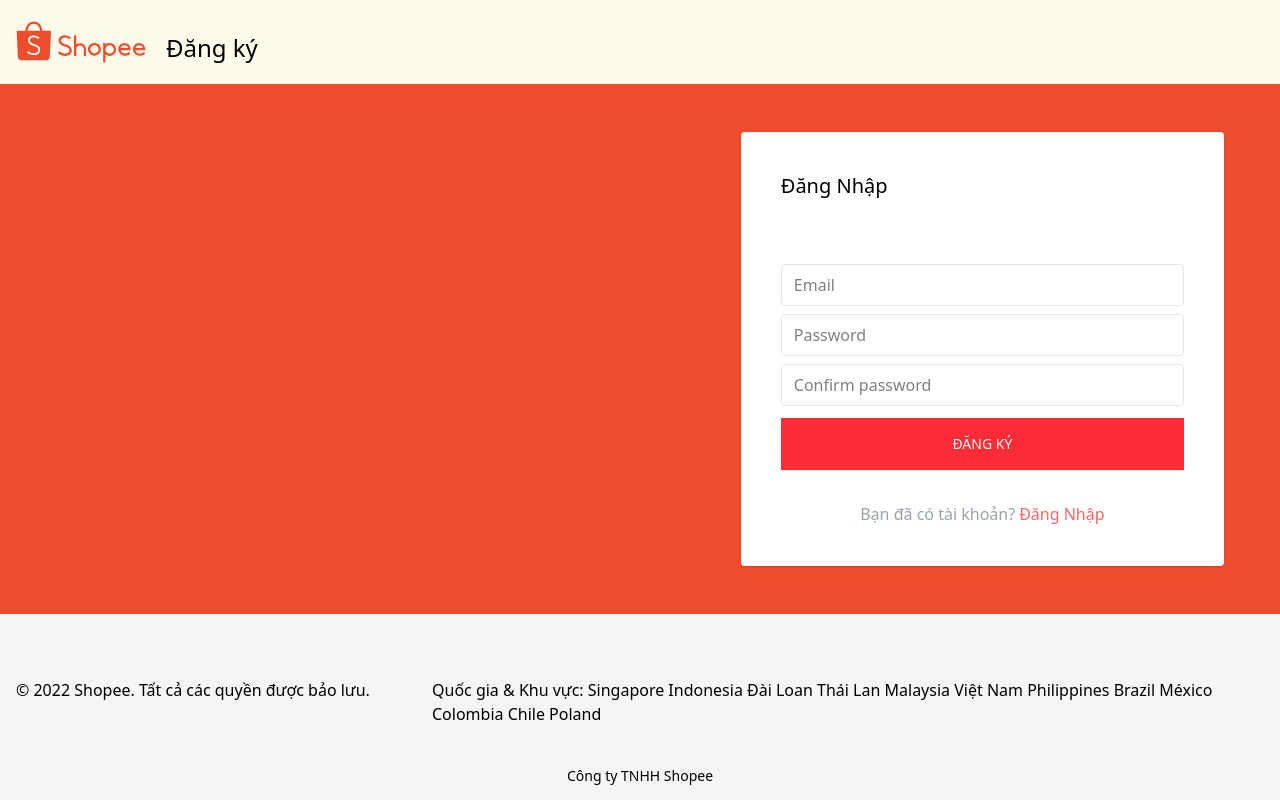
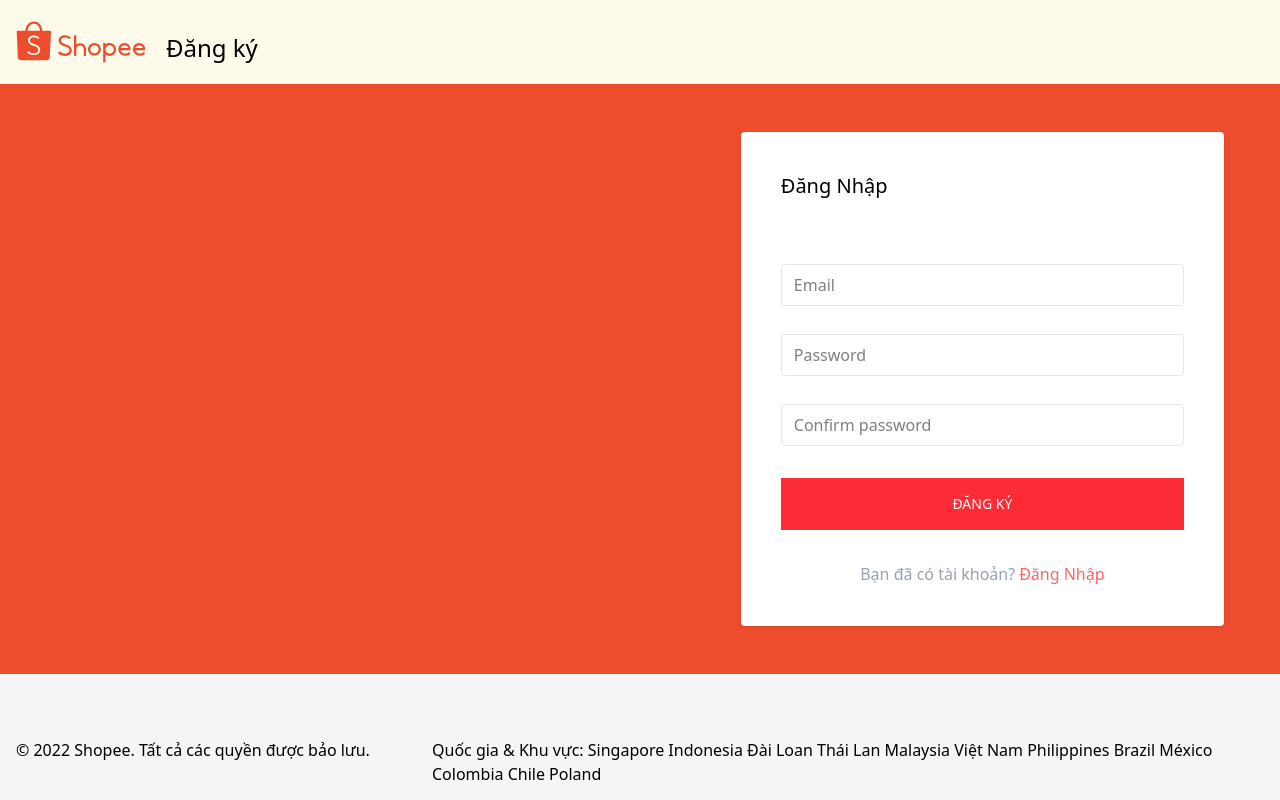
Before and after one commit to tunght2005/shopeefake-reactjs-frontend, a React (Vite) app: page /register in a window 1280 px wide. Shown: the top 800 px of the page. Built offline with nearby package versions, Linux system fonts and the light colour scheme.

Commit message:
update: Validate

```diff
--- a/src/pages/Login/Login.tsx
+++ b/src/pages/Login/Login.tsx
@@ -1,13 +1,21 @@
 import React from 'react'
 import { useForm } from 'react-hook-form'
 import { Link } from 'react-router-dom'
+import type { RegisterOptions } from 'react-hook-form'
+import { getRules } from '../../utils/rules'
+
+interface LoginData {
+  email: string
+  password: string
+}
 
 export default function Login() {
   const {
     register,
     handleSubmit,
     formState: { errors }
-  } = useForm() // return register, handleSubmit, formState: {errors}
+  } = useForm<LoginData>() // return register, handleSubmit, formState: {errors}
+  const rules = getRules()
   const onSubmit = handleSubmit((data) => {
     {
       console.log(data)
@@ -18,22 +26,24 @@ export default function Login() {
       <div className='max-w-7xl mx-auto px-4'>
         <div className='grid grid-cols-1 lg:grid-cols-5 py-12 lg:py-12 lg:pr-10'>
           <div className='lg:col-span-2 lg:col-start-4'>
-            <form className='p-10 rounded bg-white shadow-sm' onSubmit={onSubmit}>
+            <form className='p-10 rounded bg-white shadow-sm' onSubmit={onSubmit} noValidate>
               <div className='text-xl'>Đăng Nhập</div>
               <div className='mt-8'>
                 <input
-                  name='email'
                   type='email'
                   className='mt-8 w-full border border-gray-200 rounded px-3 py-2'
                   placeholder='Email'
+                  {...register('email', rules.email as RegisterOptions<LoginData, 'email'>)}
                 />
+                <div className='mt-1 text-red-600 min-h-4 text-sm'>{errors.email?.message}</div>
                 <input
-                  name='password'
                   type='password'
                   className='mt-2 w-full border border-gray-200 rounded px-3 py-2'
                   placeholder='Password'
                   autoComplete='on'
+                  {...register('password', rules.password as RegisterOptions<LoginData, 'password'>)}
                 />
+                <div className='mt-1 text-red-600 min-h-4 text-sm'>{errors.password?.message}</div>
                 <div className='mt-3'>
                   <button
                     type='submit'
--- a/src/pages/Register/Register.tsx
+++ b/src/pages/Register/Register.tsx
@@ -1,19 +1,29 @@
 import React from 'react'
 import { Link } from 'react-router-dom'
 import { useForm } from 'react-hook-form'
+import type { RegisterOptions } from 'react-hook-form'
+import { getRules } from '../../utils/rules'
 
-export default function Login() {
+interface FormData {
+  email: string
+  password: string
+  confirm_password: string
+}
+
+export default function Register() {
   const {
     register,
     handleSubmit,
+    getValues,
     formState: { errors }
-  } = useForm() // return register, handleSubmit, formState: {errors}
+  } = useForm<FormData>() // return register, handleSubmit, formState: {errors}
+  const rules = getRules(getValues)
   const onSubmit = handleSubmit((data) => {
     {
-      console.log(data)
+      console.log('Dữ liệu truyền vào:', data)
     }
   })
-  console.log(errors)
+  // console.log(errors)
   return (
     <div className='bg-[#ee4d2d]'>
       <div className='max-w-7xl mx-auto px-4'>
@@ -28,22 +38,27 @@ export default function Login() {
                   type='email'
                   className='mt-8 w-full border border-gray-200 rounded px-3 py-2'
                   placeholder='Email'
-                  {...register('email', { required: true })}
+                  {...register('email', rules.email as RegisterOptions<FormData, 'email'>)}
                 />
+                <div className='mt-1 text-red-600 min-h-4 text-sm'>{errors.email?.message}</div>
                 <input
                   type='password'
                   className='mt-2 w-full border border-gray-200 rounded px-3 py-2'
                   placeholder='Password'
                   autoComplete='on'
-                  {...register('password')}
+                  {...register('password', rules.password as RegisterOptions<FormData, 'password'>)}
                 />
+                <div className='mt-1 text-red-600 min-h-4 text-sm'>{errors.password?.message}</div>
                 <input
                   type='password'
                   className='mt-2 w-full border border-gray-200 rounded px-3 py-2'
                   placeholder='Confirm password'
                   autoComplete='on'
-                  {...register('confirm password')}
+                  {...register('confirm_password', {
+                    ...(rules.confirm_password as RegisterOptions<FormData, 'confirm_password'>)
+                  })}
                 />
+                <div className='mt-1 text-red-600 min-h-4 text-sm'>{errors.confirm_password?.message}</div>
                 <div className='mt-3'>
                   <button
                     type='submit'
--- /dev/null
+++ b/src/utils/rules.ts
@@ -0,0 +1,56 @@
+import type { RegisterOptions, UseFormGetValues } from 'react-hook-form'
+
+type Rules = { [key in 'email' | 'password' | 'confirm_password']?: RegisterOptions }
+export const getRules = (getValues?: UseFormGetValues<any>): Rules => ({
+  email: {
+    required: {
+      value: true,
+      message: 'Email là bắt buộc phải điền'
+    },
+    pattern: {
+      value:
+        /^[a-z0-9!#$%&'*+/=?^_`{|}~-]+(?:\.[a-z0-9!#$%&'*+/=?^_`{|}~-]+)*@(?:[a-z0-9](?:[a-z0-9-]*[a-z0-9])?\.)+[a-z0-9](?:[a-z0-9-]*[a-z0-9])?$/,
+      message: 'Email không đúng định dạng'
+    },
+    maxLength: {
+      value: 160,
+      message: 'Độ dài phải từ 5 - 160 ký tự'
+    },
+    minLength: {
+      value: 5,
+      message: 'Độ dài tối thiểu phải 5 - 160 ký tự'
+    }
+  },
+  password: {
+    required: {
+      value: true,
+      message: 'Password là bắt buộc phải điền'
+    },
+    maxLength: {
+      value: 160,
+      message: 'Độ dài phải từ 6 - 160 ký tự'
+    },
+    minLength: {
+      value: 6,
+      message: 'Độ dài tối thiểu phải 6 - 160 ký tự'
+    }
+  },
+  confirm_password: {
+    required: {
+      value: true,
+      message: 'Nhập lại password'
+    },
+    maxLength: {
+      value: 160,
+      message: 'Độ dài phải từ 6 - 160 ký tự'
+    },
+    minLength: {
+      value: 6,
+      message: 'Độ dài tối thiểu phải 6 - 160 ký tự'
+    },
+    validate:
+      typeof getValues === 'function'
+        ? (value) => value === getValues('password') || 'Nhập lại password không đúng'
+        : undefined
+  }
+})
```
